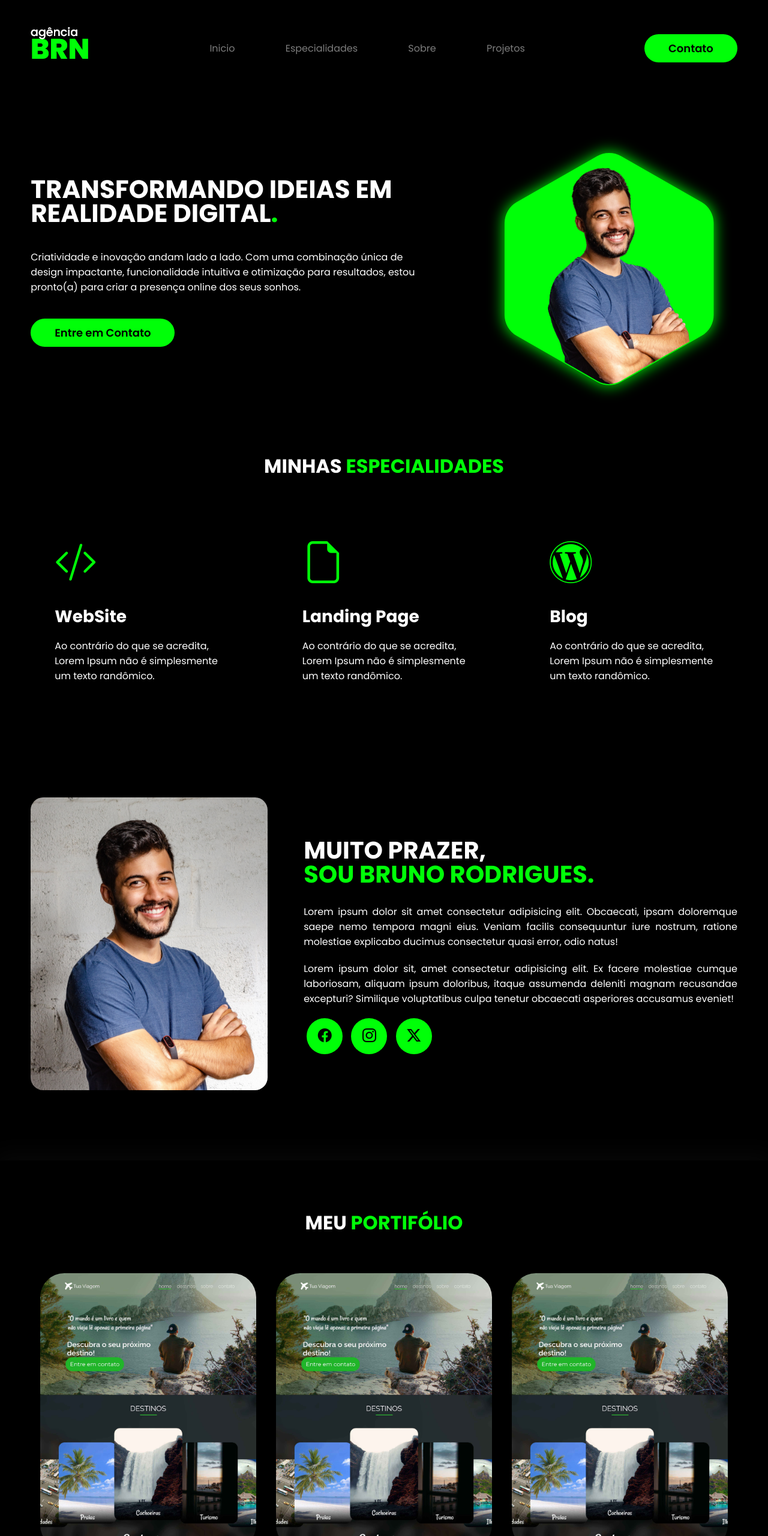
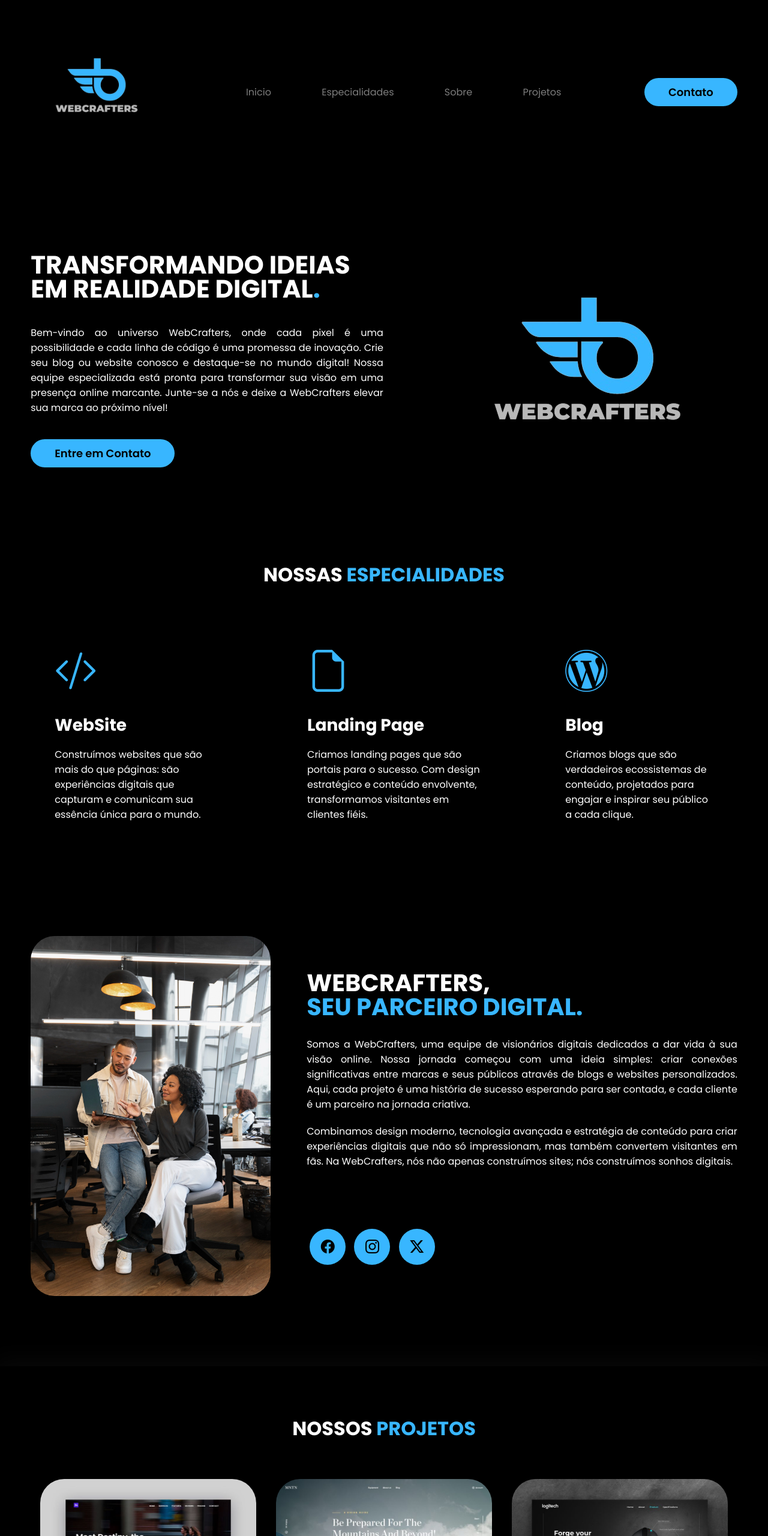
Before and after one commit to MGuilherme22/Portifolio01, a plain HTML site: page index.html in a window 1280 px wide. Shown: the top 2560 px of the page at 60% size. Drawn offline with nearby package versions, Linux system fonts and the light colour scheme.

Commit message:
Fiz algumas alterações nas cores e imagens

```diff
--- a/css/style.css
+++ b/css/style.css
@@ -5,6 +5,10 @@
     box-sizing: border-box;
     font-family: "Poppins", sans-serif;
 }
+html {
+    scroll-behavior: smooth;
+    transition-timing-function: ease-out;
+  }
 body{
     background-color: #000;
     height: 100vh;
@@ -20,7 +24,7 @@ body{
     padding: 10px 40px;
     font-size: 18px;
     font-weight: 600;
-    background-color: #00ff08;
+    background-color: #38B6FF;
     border: 0;
     border-radius: 30px;
     cursor: pointer;
@@ -32,16 +36,19 @@ h2.titulo{
     text-align: center;
 }
 h2.titulo span{
-    color: #00ff08;
+    color: #38B6FF;
 }
 button:hover{
-    box-shadow: 0px 0px 8px #00ff089d;
+    box-shadow: 0px 0px 8px #38B6FF;
     transform: scale(1.05);
 }
 /* ESTILO DO CABEÇALHO */
 
 header{
     padding: 40px 4%;
+}
+.logo img{
+    width: 220px;
 }
 header > .interface{
     display: flex;
@@ -82,22 +89,23 @@ section.topo-do-site .flex{
     line-height: 40px;
 }
 .topo-do-site .txt-topo-site h1 span{
-    color: #00ff08;
+    color: #38B6FF;
 }
 .topo-do-site .txt-topo-site p{
     color: #fff;
     margin: 40px 0px;
+    text-align: justify;
 }
 .topo-do-site .img-topo-site img{
     position: relative;
-    animation: flutuar 2s ease-in-out infinite alternate;
+    animation: flutuar 1.5s ease-in-out infinite alternate;
 }
 @keyframes flutuar{
     0%{
         top: 0;
     }
     100%{
-        top: 30px;
+        top:25px;
     }
 }
 /* ESTILO DAS ESPECIALIDADES */
@@ -121,7 +129,7 @@ section.especialidades .flex{
 }
 .especialidades .especialidades-box i{
     font-size: 70px;
-    color: #00ff08;
+    color: #38B6FF;
 }
 .especialidades .especialidades-box h3{
     font-size: 28px;
@@ -143,9 +151,13 @@ section.sobre .flex{
     line-height: 40px;
     margin-bottom: 30px;
 }
+.img-sobre img{
+    width: 400px;
+    border-radius: 40px;
+}
 .sobre .txt-sobre h2 span{
     display: block;
-    color: #00ff08;
+    color: #38B6FF;
 }
 .sobre .txt-sobre p{
     margin: 20px 0;
@@ -156,7 +168,7 @@ section.sobre .flex{
     height: 60px;
     border-radius: 30px;
     border: none;
-    background-color: #00ff08;
+    background-color: #38B6FF;
     font-size: 23px;
     cursor: pointer;
     margin: 0 5px;
@@ -175,7 +187,7 @@ section.portifolio .flex{
 .img-port{
     width: 360px;
     height: 460px;
-    background-color: #00ff08;
+    background-color: #38B6FF;
     background-size: cover;
     background-position: 100% 0%;
     cursor: pointer;
@@ -241,14 +253,14 @@ form .btn-enviar{
 }
 form .btn-enviar input[type=submit]{
     width: 120px;
-    background-color: #00ff08;
+    background-color: #38B6FF;
     color: #000;
     font-weight: 600;
     cursor: pointer;
     transition: .2s;
 }
 form .btn-enviar input[type=submit]:hover{
-    box-shadow: 0px 0px 8px #00ff089d;
+    box-shadow: 0px 0px 8px #38b6ffad;
     transform: scale(1.05);
 }
 /* ESTILO DO RODAPE */
@@ -260,12 +272,19 @@ footer{
 footer .flex{
     justify-content: space-between;
 }
+.logo-footer img{
+    width: 220px;
+    margin-top: 15px;
+}
+.btn-social{
+    margin-top: 100px;
+}
 .btn-social button{
     width: 60px;
     height: 60px;
     border-radius: 30px;
     border: none;
-    background-color: #00ff08;
+    background-color: #38B6FF;
     font-size: 23px;
     cursor: pointer;
     margin: 0 5px;
@@ -275,10 +294,10 @@ footer .line-footer{
     padding: 25px 0;
 }
 .borda{
-    border-top: 2px solid #00ff08;
+    border-top: 2px solid #38B6FF;
 }
 footer .line-footer p i{
-    color: #00ff08;
+    color: #38B6FF;
     font-size: 25px;
 }
 footer .line-footer p a{
--- a/index.html
+++ b/index.html
@@ -21,24 +21,24 @@
     <title>Meu Portifolio</title>
   </head>
   <body>
-    <header>
+    <header id="topo-site">
       <div class="interface">
         <div class="logo">
-          <a href="#">
-            <img src="img/logo.png" alt="logo do meu portifolio" />
+          <a href="#topo-site">
+            <img src="img/logo-web-crafters.png" alt="logo da empresa" />
           </a>
         </div>
         <!--LOGOTIPO-->
         <nav class="menu-desktop">
           <ul>
-            <li><a href="#">Inicio</a></li>
-            <li><a href="#">Especialidades</a></li>
-            <li><a href="#">Sobre</a></li>
-            <li><a href="#">Projetos</a></li>
+            <li><a href="#topo-site">Inicio</a></li>
+            <li><a href="#especialidades">Especialidades</a></li>
+            <li><a href="#sobre">Sobre</a></li>
+            <li><a href="#projeto">Projetos</a></li>
           </ul>
         </nav>
         <div class="btn-contato">
-          <a href="#">
+          <a href="#contato">
             <button>Contato</button>
           </a>
         </div>
@@ -50,16 +50,13 @@
       <section class="topo-do-site">
         <div class="interface">
           <div class="flex">
-            <div class="txt-topo-site">
+            <div class="txt-topo-site" >
               <h1>TRANSFORMANDO IDEIAS EM REALIDADE DIGITAL<span>.</span></h1>
               <p>
-                Criatividade e inovação andam lado a lado. Com uma combinação
-                única de design impactante, funcionalidade intuitiva e
-                otimização para resultados, estou pronto(a) para criar a
-                presença online dos seus sonhos.
+                Bem-vindo ao universo WebCrafters, onde cada pixel é uma possibilidade e cada linha de código é uma promessa de inovação. Crie seu blog ou website conosco e destaque-se no mundo digital! Nossa equipe especializada está pronta para transformar sua visão em uma presença online marcante. Junte-se a nós e deixe a WebCrafters elevar sua marca ao próximo nível!
               </p>
               <div class="btn-contato">
-                <a href="#">
+                <a href="#entrar-contato">
                   <button>Entre em Contato</button>
                 </a>
               </div>
@@ -67,7 +64,7 @@
             </div>
             <!-- TXT TOPO SITE -->
             <div class="img-topo-site">
-              <img src="img/pessoa.png" alt="" />
+              <img src="img/logo-web-crafters.png" alt=""  />
             </div>
             <!-- IMG TOPO SITE -->
           </div>
@@ -76,16 +73,15 @@
         <!--  INTERFACE-->
       </section>
       <!-- TOPO DO SITE -->
-      <section class="especialidades">
+      <section class="especialidades" id="especialidades">
         <div class="interface">
-          <h2 class="titulo">MINHAS <span>ESPECIALIDADES</span></h2>
+          <h2 class="titulo">NOSSAS <span>ESPECIALIDADES</span></h2>
           <div class="flex">
             <div class="especialidades-box">
               <i class="bi bi-code-slash"></i>
               <h3>WebSite</h3>
               <p>
-                Ao contrário do que se acredita, Lorem Ipsum não é simplesmente
-                um texto randômico.
+                Construímos websites que são mais do que páginas: são experiências digitais que capturam e comunicam sua essência única para o mundo.
               </p>
             </div>
             <!-- ESPECIALIDADES BOX -->
@@ -93,8 +89,7 @@
               <i class="bi bi-file-earmark"></i>
               <h3>Landing Page</h3>
               <p>
-                Ao contrário do que se acredita, Lorem Ipsum não é simplesmente
-                um texto randômico.
+                Criamos landing pages que são portais para o sucesso. Com design estratégico e conteúdo envolvente, transformamos visitantes em clientes fiéis.
               </p>
             </div>
             <!-- ESPECIALIDADES BOX -->
@@ -102,8 +97,7 @@
               <i class="bi bi-wordpress"></i>
               <h3>Blog</h3>
               <p>
-                Ao contrário do que se acredita, Lorem Ipsum não é simplesmente
-                um texto randômico.
+                Criamos blogs que são verdadeiros ecossistemas de conteúdo, projetados para engajar e inspirar seu público a cada clique.
               </p>
             </div>
             <!-- ESPECIALIDADES BOX -->
@@ -113,27 +107,20 @@
         <!-- INTERFACE -->
       </section>
       <!-- ESPECIALIDADES -->
-      <section class="sobre">
+      <section class="sobre" id="sobre">
         <div class="interface">
           <div class="flex">
             <div class="img-sobre">
-              <img src="img/foto.png" alt="" />
+              <img src="img/2150167402.jpg" alt="" />
             </div>
             <!--IMG-SOBRE-->
-            <div class="txt-sobre">
-              <h2>MUITO PRAZER, <span>SOU BRUNO RODRIGUES.</span></h2>
+            <div class="txt-sobre" >
+              <h2>WEBCRAFTERS, <span>SEU PARCEIRO DIGITAL.</span></h2>
               <p>
-                Lorem ipsum dolor sit amet consectetur adipisicing elit.
-                Obcaecati, ipsam doloremque saepe nemo tempora magni eius.
-                Veniam facilis consequuntur iure nostrum, ratione molestiae
-                explicabo ducimus consectetur quasi error, odio natus!
+                Somos a WebCrafters, uma equipe de visionários digitais dedicados a dar vida à sua visão online. Nossa jornada começou com uma ideia simples: criar conexões significativas entre marcas e seus públicos através de blogs e websites personalizados. Aqui, cada projeto é uma história de sucesso esperando para ser contada, e cada cliente é um parceiro na jornada criativa.
               </p>
               <p>
-                Lorem ipsum dolor sit, amet consectetur adipisicing elit. Ex
-                facere molestiae cumque laboriosam, aliquam ipsum doloribus,
-                itaque assumenda deleniti magnam recusandae excepturi? Similique
-                voluptatibus culpa tenetur obcaecati asperiores accusamus
-                eveniet!
+                Combinamos design moderno, tecnologia avançada e estratégia de conteúdo para criar experiências digitais que não só impressionam, mas também convertem visitantes em fãs. Na WebCrafters, nós não apenas construímos sites; nós construímos sonhos digitais.
               </p>
               <div class="btn-social">
                 <a href="#"
@@ -154,19 +141,19 @@
         <!--INTERFACE-->
       </section>
       <!--SOBRE-->
-      <section class="portifolio">
+      <section class="portifolio" id="projeto">
         <div class="interface">
-          <h2 class="titulo">MEU <span>PORTIFÓLIO</span></h2>
+          <h2 class="titulo">NOSSOS <span>PROJETOS</span></h2>
           <div class="flex">
-            <div class="img-port" style="background-image: url(img/imagem.jpg)">
+            <div class="img-port" style="background-image: url(img/Destiny\ Landing\ Page\ Template.jpeg)">
               <div class="overlay">Projeto 1</div>
             </div>
             <!--PORT-->
-            <div class="img-port" style="background-image: url(img/imagem.jpg)">
+            <div class="img-port" style="background-image: url(img/MNTN\ Website\ Template.jpeg)">
               <div class="overlay">Projeto 2</div>
             </div>
             <!--PORT-->
-            <div class="img-port" style="background-image: url(img/imagem.jpg)">
+            <div class="img-port" style="background-image: url(img/Promo\ Landing\ Page\ for\ Logitech.jpeg)">
               <div class="overlay">Projeto 3</div>
             </div>
             <!--PORT-->
@@ -176,9 +163,9 @@
         <!--INTERFACE-->
       </section>
       <!--PORTIFOLIO-->
-      <section class="formulario">
+      <section class="formulario" id="entrar-contato">
         <div class="interface">
-          <h2 class="titulo">FALA <span>COMIGO</span></h2>
+          <h2 class="titulo">FAÇA UM <span>ORÇAMENTO</span></h2>
           <form action="">
             <input type="text" name="" id="" placeholder="Seu nome completo:" required>
             <input type="text" name="" id="" placeholder="Seu e-mail:" required>
@@ -191,10 +178,12 @@
     </main>
     <footer>
       <div class="interface">
-        <div class="line-footer">
+        <div class="line-footer" id="contato">
           <div class="flex">
           <div class="logo-footer">
-            <img src="img/logo.png" alt="">
+            <a href="#topo-site">
+              <img src="img/logo-web-crafters.png" alt="">
+            </a>
           </div>
           <div class="btn-social">
             <a href="#"
@@ -210,9 +199,10 @@
           </div>
         </div>
         <div class="line-footer borda">
-          <p><i class="bi bi-envelope-fill"></i><a href="mailto:contato@marcos.com.br">contato@marcos.com.br</a></p>
+          <p><i class="bi bi-envelope-fill"></i><a href="mailto:contato@webcrafters.com.br">contato@webcrafters.com</a></p>
         </div>
       </div>
     </footer>
+    <script src="js/script.js"></script>
   </body>
 </html>
```
Also changed, not shown: img/2150167402.jpg (added), img/Destiny Landing Page Template.jpeg (added), img/MNTN Website Template.jpeg (added), img/Promo Landing Page for Logitech.jpeg (added), img/foto.png (deleted), img/imagem.jpg (deleted), img/layout-do-projeto.jpg (deleted), img/logo-web-crafters.png (added), img/logo.png (deleted), img/pessoa.png (deleted), js/script.js (added).
